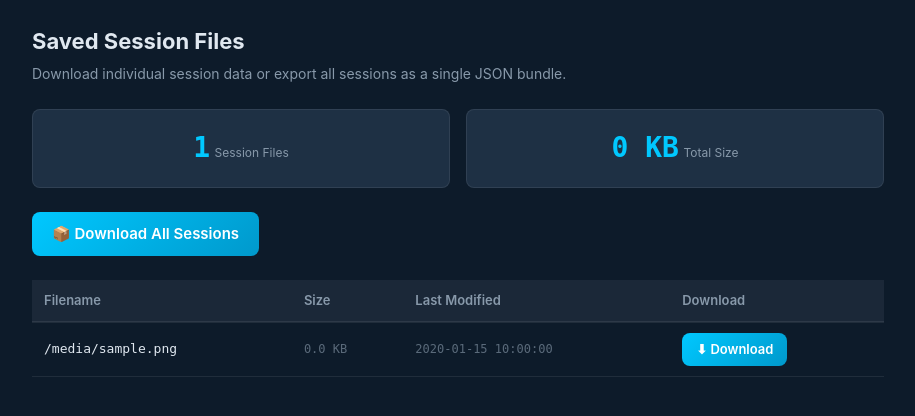
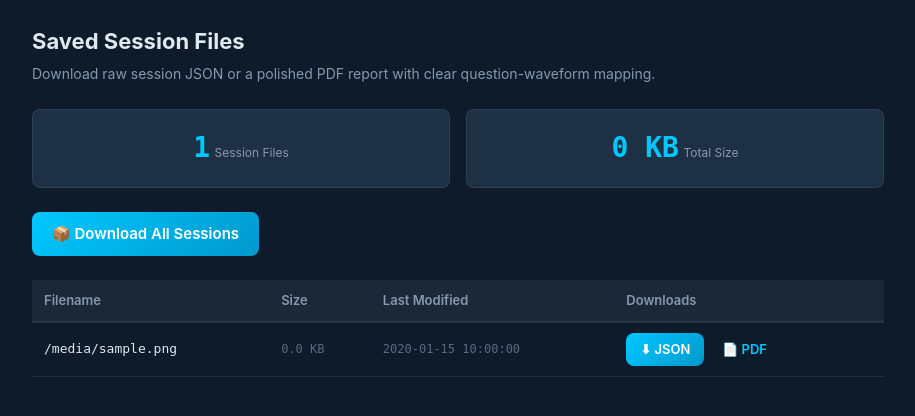
Before and after one commit to LucaSun-456/CIT-CQT, a Flask app: template templates/admin_panel.html in a window 1280 px wide. Shown: the part 58-474 px from the top of the page, without its empty margins (182-1097 px from the left). Run offline with Flask 3, Linux system fonts and the light colour scheme; the template is opened without the code that fills it: most values are stand-ins (such as "Sample title", 1, 10 or a date in 2020).

Commit message:
Initial commit - CIT/CQT mock interrogation system

```diff
--- a/app.py
+++ b/app.py
@@ -8,6 +8,7 @@ import os
 import json
 import uuid
 import datetime
+from io import BytesIO
 from flask import (
     Flask, render_template, request, jsonify, session, url_for, redirect, abort, send_file
 )
@@ -27,6 +28,8 @@ app.secret_key = SECRET_KEY
 
 SESSION_DIR = os.path.join(os.path.dirname(__file__), "data", "sessions")
 os.makedirs(SESSION_DIR, exist_ok=True)
+# Keep full waveforms server-side (avoid cookie size limits).
+RUNTIME_WAVEFORMS: dict[str, dict[str, list]] = {}
 
 
 # ─── Routes ───────────────────────────────────────────────────────────────────
@@ -144,7 +147,12 @@ def analyze_text():
         "waveform": waveform,  # full waveform only for this response
     }
 
-    # Store lightweight version in session (no waveform)
+    # Store full waveform server-side and lightweight record in session.
+    session_id = session.get("session_id")
+    if session_id:
+        RUNTIME_WAVEFORMS.setdefault(session_id, {})[question_record["id"]] = waveform
+
+    # Store lightweight version in session (no waveform to avoid cookie overflow)
     session_record = {k: v for k, v in question_record.items() if k != "waveform"}
     session_record["waveform_summary"] = {
         "gsr_value": analysis.get("gsr_value", 50),
@@ -194,7 +202,6 @@ def get_questions():
         return jsonify({"error": "未登录"}), 401
 
     questions = session.get("questions", [])
-    # Return without full waveform data for list view
     summary = []
     for q in questions:
         summary.append({
@@ -203,7 +210,7 @@ def get_questions():
             "timestamp": q["timestamp"],
             "transcript": q["transcript"],
             "analysis": {k: v for k, v in q["analysis"].items() if k != "reasoning"},
-            "waveform": q["waveform"][:10] + ["..."] + q["waveform"][-5:] if len(q["waveform"]) > 15 else q["waveform"],
+            "waveform_summary": q.get("waveform_summary", {}),
         })
     return jsonify(summary)
 
@@ -218,13 +225,20 @@ def save_session():
     session_id = session["session_id"]
     questions = session.get("questions", [])
 
+    session_waveforms = RUNTIME_WAVEFORMS.get(session_id, {})
+    questions_with_waveform = []
+    for q in questions:
+        enriched = dict(q)
+        enriched["waveform"] = session_waveforms.get(q["id"], [])
+        questions_with_waveform.append(enriched)
+
     session_data = {
         "session_id": session_id,
         "team": team,
         "team_name": session["team_name"],
         "variant": ACTIVE_VARIANT,
         "created_at": datetime.datetime.now().isoformat(),
-        "questions": questions,
+        "questions": questions_with_waveform,
     }
 
     filename = f"{team}_{session_id[:8]}_{datetime.datetime.now().strftime('%Y%m%d_%H%M%S')}.json"
@@ -381,6 +395,92 @@ def admin_download_file(filename):
     return send_file(safe_path, as_attachment=True, download_name=filename)
 
 
+@app.route("/admin/download_report/<filename>")
+def admin_download_report(filename):
+    """Download a polished PDF report with question-waveform mapping."""
+    if not session.get("admin"):
+        return redirect(url_for("admin_login"))
+
+    safe_path = os.path.normpath(os.path.join(SESSION_DIR, os.path.basename(filename)))
+    if not safe_path.startswith(os.path.normpath(SESSION_DIR)) or not os.path.exists(safe_path):
+        abort(404)
+
+    try:
+        with open(safe_path, "r", encoding="utf-8") as fh:
+            data = json.load(fh)
+    except Exception:
+        abort(500)
+
+    questions = data.get("questions", [])
+    if not questions:
+        abort(400)
+
+    try:
+        import matplotlib.pyplot as plt
+        from matplotlib.backends.backend_pdf import PdfPages
+    except Exception:
+        return jsonify({"error": "matplotlib is required for PDF report export"}), 500
+
+    report_name = os.path.splitext(os.path.basename(filename))[0] + "_report.pdf"
+    pdf_buffer = BytesIO()
+
+    with PdfPages(pdf_buffer) as pdf:
+        for idx, q in enumerate(questions, start=1):
+            fig = plt.figure(figsize=(11.69, 8.27))  # A4 landscape
+            fig.patch.set_facecolor("#ffffff")
+
+            gs = fig.add_gridspec(2, 1, height_ratios=[1, 2.2], hspace=0.25)
+            ax_meta = fig.add_subplot(gs[0])
+            ax_meta.axis("off")
+            ax_wave = fig.add_subplot(gs[1])
+
+            transcript = (q.get("transcript") or "").strip()
+            analysis = q.get("analysis") or {}
+            gsr_value = analysis.get("gsr_value", "--")
+            cat = analysis.get("category") or analysis.get("question_type") or "irrelevant"
+            confidence = analysis.get("confidence")
+            confidence_txt = f"{int(confidence * 100)}%" if isinstance(confidence, (int, float)) else "--"
+            timestamp = (q.get("timestamp") or "").replace("T", " ")[:19]
+
+            meta_lines = [
+                f"Session: {data.get('session_id', '')[:16]}    Team: {data.get('team_name', data.get('team', ''))}",
+                f"Question #{idx}    Subject: {q.get('candidate_name', q.get('candidate_id', '--'))}    Time: {timestamp}",
+                f"GSR: {gsr_value}    Category: {cat}    Confidence: {confidence_txt}",
+                f"Question: {transcript}",
+            ]
+            ax_meta.text(
+                0.01, 0.95, "\n".join(meta_lines),
+                va="top", ha="left", fontsize=11, family="DejaVu Sans"
+            )
+
+            waveform = q.get("waveform") or []
+            xs = [p.get("t", i) for i, p in enumerate(waveform)] if waveform else []
+            ys = [p.get("v", 0) for p in waveform] if waveform else []
+            if xs and ys:
+                ax_wave.plot(xs, ys, color="#00a7d6", linewidth=2.2)
+                ax_wave.fill_between(xs, ys, 0, color="#00a7d6", alpha=0.12)
+            else:
+                ax_wave.text(0.5, 0.5, "No waveform data found for this question.",
+                             transform=ax_wave.transAxes, ha="center", va="center", fontsize=12)
+
+            ax_wave.set_ylim(0, 100)
+            ax_wave.set_xlabel("Time (s)")
+            ax_wave.set_ylabel("GSR")
+            ax_wave.set_title("Waveform Response", fontsize=12, pad=10)
+            ax_wave.grid(True, linestyle="--", alpha=0.25)
+
+            pdf.savefig(fig, bbox_inches="tight")
+            plt.close(fig)
+
+    pdf_buffer.seek(0)
+    return send_file(
+        pdf_buffer,
+        as_attachment=True,
+        download_name=report_name,
+        mimetype="application/pdf",
+    )
+
+
 @app.route("/admin/download_all")
 def admin_download_all():
     """Download all session data as a single JSON bundle."""
@@ -405,7 +505,6 @@ def admin_download_all():
         "sessions": all_sessions,
     }
 
-    from io import BytesIO
     buffer = BytesIO()
     buffer.write(json.dumps(bundle, ensure_ascii=False, indent=2).encode("utf-8"))
     buffer.seek(0)
--- a/config.py
+++ b/config.py
@@ -56,14 +56,10 @@ CANDIDATES = {
     "prosecution": [
         {"id": "suspect_a", "name": "Suspect A", "type": "suspect"},
         {"id": "suspect_b", "name": "Suspect B", "type": "suspect"},
-        {"id": "child_witness", "name": "Child Witness", "type": "witness"},
-        {"id": "adult_witness", "name": "Adult Witness", "type": "witness"},
     ],
     "defence": [
         {"id": "suspect_a", "name": "Suspect A", "type": "suspect"},
         {"id": "suspect_b", "name": "Suspect B", "type": "suspect"},
-        {"id": "child_witness", "name": "Child Witness", "type": "witness"},
-        {"id": "adult_witness", "name": "Adult Witness", "type": "witness"},
     ],
 }
 
--- a/requirements.txt
+++ b/requirements.txt
@@ -1,3 +1,4 @@
 flask>=3.0
 requests>=2.31
 gunicorn>=21.2
+matplotlib>=3.9
--- a/templates/admin_panel.html
+++ b/templates/admin_panel.html
@@ -56,7 +56,7 @@
     <div class="admin-container">
         <div class="admin-header">
             <h1>Saved Session Files</h1>
-            <p>Download individual session data or export all sessions as a single JSON bundle.</p>
+            <p>Download raw session JSON or a polished PDF report with clear question-waveform mapping.</p>
         </div>
 
         <div class="admin-stats">
@@ -81,7 +81,7 @@
                     <th>Filename</th>
                     <th>Size</th>
                     <th>Last Modified</th>
-                    <th>Download</th>
+                    <th>Downloads</th>
                 </tr>
             </thead>
             <tbody>
@@ -90,7 +90,10 @@
                     <td><code>{{ f.filename }}</code></td>
                     <td class="file-size">{{ (f.size / 1024)|round(1) }} KB</td>
                     <td class="file-time">{{ f.modified[:19] }}</td>
-                    <td><a href="/admin/download/{{ f.filename }}" class="btn btn-sm btn-primary">⬇ Download</a></td>
+                    <td>
+                        <a href="/admin/download/{{ f.filename }}" class="btn btn-sm btn-primary">⬇ JSON</a>
+                        <a href="/admin/download_report/{{ f.filename }}" class="btn btn-sm">📄 PDF</a>
+                    </td>
                 </tr>
                 {% endfor %}
             </tbody>
--- a/templates/results.html
+++ b/templates/results.html
@@ -112,10 +112,7 @@
                 <div class="detail-body">
                     <p><strong>Question:</strong> {{ q.transcript }}</p>
                     <p><strong>Analysis:</strong> {{ q.analysis.reasoning or '--' }}</p>
-                    <details>
-                        <summary>View waveform data ({{ q.waveform|length }} points)</summary>
-                        <div class="mini-waveform" data-waveform='{{ q.waveform|tojson|safe }}'></div>
-                    </details>
+                    <p><strong>Waveform:</strong> {{ q.waveform_summary.duration if q.waveform_summary else '--' }} points captured (full trace in saved JSON/PDF report).</p>
                 </div>
             </div>
             {% endfor %}
```
Also changed, not shown: analysis_engine.py (+22 -12 lines), templates/interview.html (+24 -8 lines), 1 other file.
